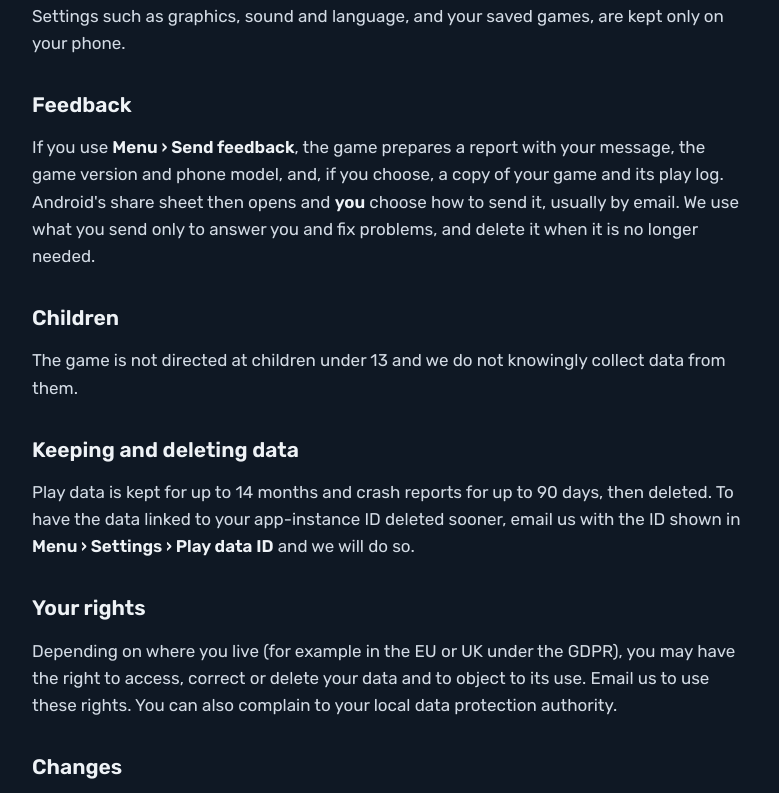
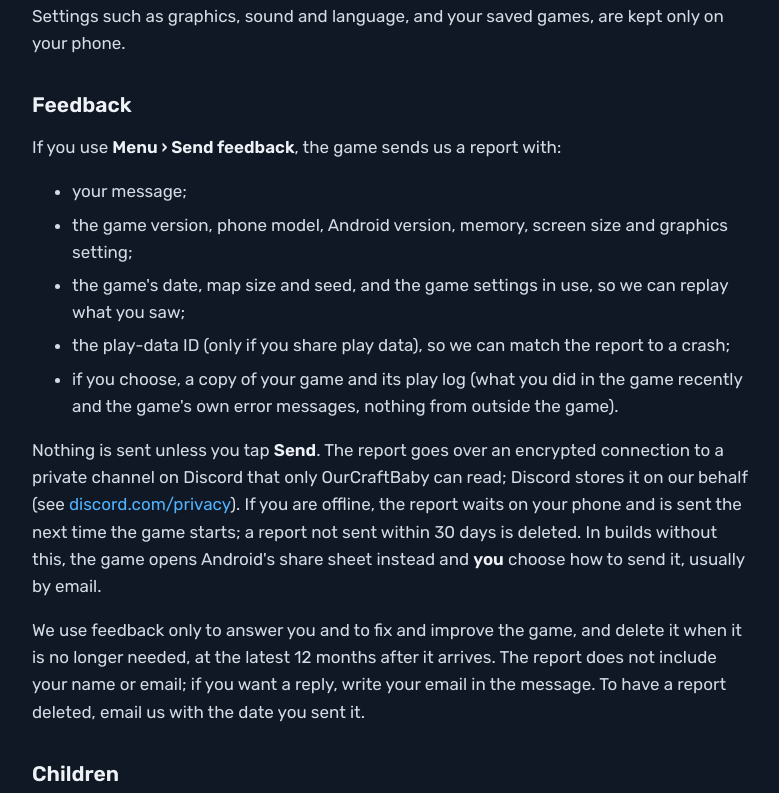
Before and after one commit to ourcraftbaby/ourcraftbaby.github.io, a plain HTML site: page privacy-policy.html in a window 1280 px wide. Shown: the part 1219-2012 px from the top of the page, without its empty margins (248-1027 px from the left). Drawn offline with Linux system fonts and the light colour scheme.

Commit message:
Privacy policy: feedback is sent to the developer through Discord (4 November 2026)

```diff
--- a/privacy-policy.html
+++ b/privacy-policy.html
@@ -23,14 +23,14 @@
 
 <main class="wrap doc">
 <h1>Fairwright: Transit Tycoon: privacy policy</h1>
-<p class="date">OurCraftBaby · last updated 1 November 2026</p>
+<p class="date">OurCraftBaby · last updated 4 November 2026</p>
 
 <p>Fairwright: Transit Tycoon ("the game") is made by OurCraftBaby. This policy explains what the game collects, why, and the choices you have.</p>
 
 <h2>In short</h2>
 <div class="summary"><ul>
   <li>The game plays offline and needs no account.</li>
-  <li>It collects nothing about you unless you say yes to sharing crash reports and play data, and you can change that at any time.</li>
+  <li>It collects nothing about you unless you say yes to sharing crash reports and play data, or choose to send us feedback, and you can change that at any time.</li>
   <li>We never collect your name, email, contacts, location, photos or messages, and we never sell data or show ads.</li>
 </ul></div>
 
@@ -48,7 +48,16 @@
 <p>Settings such as graphics, sound and language, and your saved games, are kept only on your phone.</p>
 
 <h2>Feedback</h2>
-<p>If you use <b>Menu › Send feedback</b>, the game prepares a report with your message, the game version and phone model, and, if you choose, a copy of your game and its play log. Android's share sheet then opens and <b>you</b> choose how to send it, usually by email. We use what you send only to answer you and fix problems, and delete it when it is no longer needed.</p>
+<p>If you use <b>Menu › Send feedback</b>, the game sends us a report with:</p>
+<ul>
+  <li>your message;</li>
+  <li>the game version, phone model, Android version, memory, screen size and graphics setting;</li>
+  <li>the game's date, map size and seed, and the game settings in use, so we can replay what you saw;</li>
+  <li>the play-data ID (only if you share play data), so we can match the report to a crash;</li>
+  <li>if you choose, a copy of your game and its play log (what you did in the game recently and the game's own error messages, nothing from outside the game).</li>
+</ul>
+<p>Nothing is sent unless you tap <b>Send</b>. The report goes over an encrypted connection to a private channel on Discord that only OurCraftBaby can read; Discord stores it on our behalf (see <a href="https://discord.com/privacy">discord.com/privacy</a>). If you are offline, the report waits on your phone and is sent the next time the game starts; a report not sent within 30 days is deleted. In builds without this, the game opens Android's share sheet instead and <b>you</b> choose how to send it, usually by email.</p>
+<p>We use feedback only to answer you and to fix and improve the game, and delete it when it is no longer needed, at the latest 12 months after it arrives. The report does not include your name or email; if you want a reply, write your email in the message. To have a report deleted, email us with the date you sent it.</p>
 
 <h2>Children</h2>
 <p>The game is not directed at children under 13 and we do not knowingly collect data from them.</p>
```
